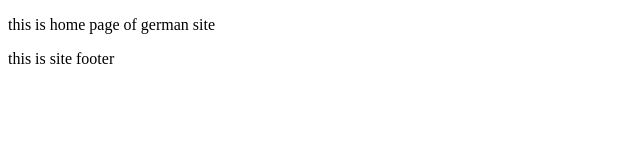
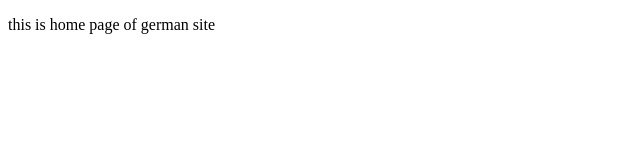
Before and after one commit to GayashanGamage/gayashanDev, a Vue app: page / in a window 1280 px wide. Shown: the top 160 px of the page, without its empty margins (0-640 px from the left). Built offline with nearby package versions, Linux system fonts and the light colour scheme.

Commit message:
remove dist and extra component

```diff
--- a/src/App.vue
+++ b/src/App.vue
@@ -1,14 +1,9 @@
 <template>
   <p>this is home page of german site</p>
-  <siteFooter></siteFooter>
 </template>
 
 <script>
-import siteFooter from "./components/siteFooter.vue";
 export default {
   name: "App",
-  components: {
-    siteFooter,
-  },
 };
 </script>
--- a/src/components/siteFooter.vue
+++ /dev/null
@@ -1,9 +0,0 @@
-<template>
-  <p>this is site footer</p>
-</template>
-
-<script>
-export default {
-  name: "siteFooter",
-};
-</script>
```
Also changed, not shown: 3 other files (tests, documents, lock files or other folders).
